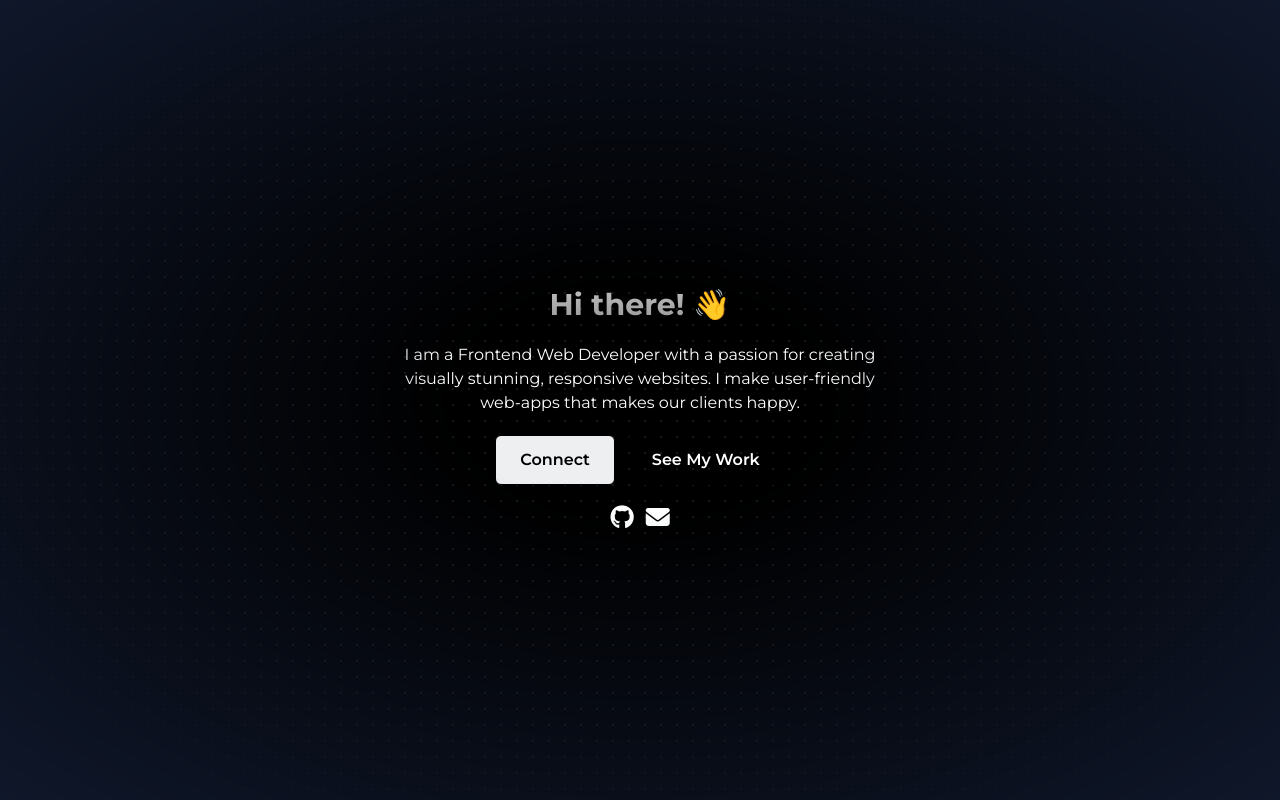
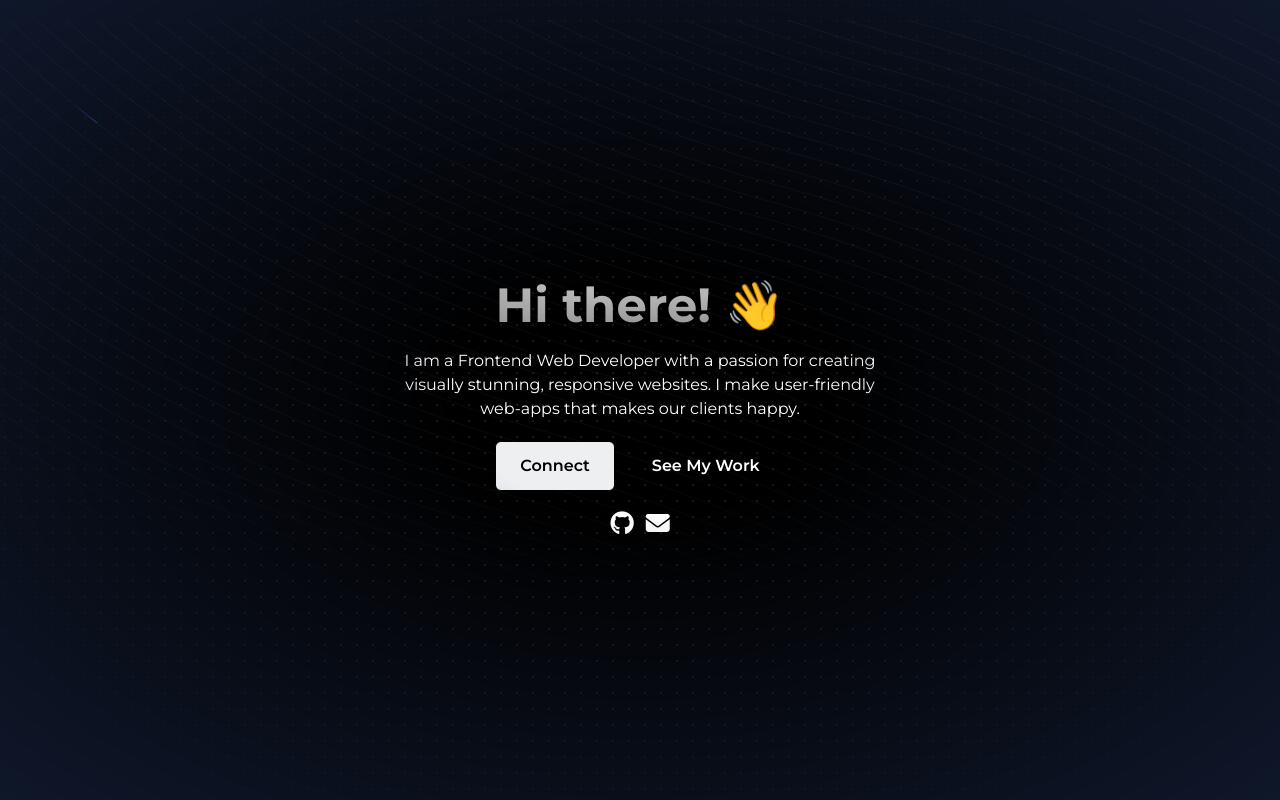
Before and after one commit to dytra/dytra.github.io, a Next.js app: page /home in a window 1280 px wide. Built offline with nearby package versions, Linux system fonts and the light colour scheme.

Commit message:
adjust background beams in home

```diff
--- a/src/components/ui/background-beams.tsx
+++ b/src/components/ui/background-beams.tsx
@@ -4,7 +4,7 @@ import { motion } from "framer-motion";
 import { cn } from "@/utils/cn";
 
 export const BackgroundBeams = React.memo(
-  ({ className,children }: { className?: string,children:ReactNode }) => {
+  ({ className,children }: { className?: string,children?:ReactNode }) => {
     const paths = [
       "M-380 -189C-380 -189 -312 216 152 343C616 470 684 875 684 875",
       "M-373 -197C-373 -197 -305 208 159 335C623 462 691 867 691 867",
--- a/src/pages/home.tsx
+++ b/src/pages/home.tsx
@@ -1,20 +1,29 @@
 import Button from "@/components/Button";
+import MainBody from "@/components/MainBody";
+import { BackgroundBeams } from "@/components/ui/background-beams";
 import DarkTemplate from "@/templates/DarkTemplate";
 import React from "react";
 
 const Home:React.FC = () => {
   return(
     <DarkTemplate>
-      <h1 className="text-3xl font-bold   text-center "><span className="bg-clip-text text-transparent bg-gradient-to-b from-neutral-200 to-neutral-500 py-8">Hi there!</span> <span>👋</span></h1>
+      <h1 className="text-5xl font-bold   text-center "><span className="bg-clip-text text-transparent bg-gradient-to-b from-neutral-200 to-neutral-500 py-8">Hi there!</span> <span>👋</span></h1>
       <p className="text-center">I am a Frontend Web Developer with a passion for creating visually stunning, responsive websites. I make user-friendly web-apps that makes our clients happy.</p>
       <div className="container flex justify-center gap-3">
         <Button variant="ghost"><a href="mailto:dytra.io@icloud.com">Connect</a></Button>
-        <Button variant="link">See My Work</Button>
+        <Button variant="link"><a href="https://github.com/dytra">See My Work</a></Button>
       </div>
       <footer className="flex justify-center gap-3">
         <a href="https://github.com/dytra" target="_blank" rel="noreferrer"><i className="fa-brands fa-github text-2xl"></i></a>
         <a href="mailto:dytra.io@icloud.com" target="_blank" rel="noreferrer"><i className="fa-solid fa-envelope text-2xl"></i></a>
       </footer>
+
+      <div
+      // className="relative w-ful h-full"
+      className="absolute w-full h-full z-10 top-0 left-0 pointer-events-none"
+      >
+        <BackgroundBeams />
+      </div>
     </DarkTemplate>
   )
 }
```
